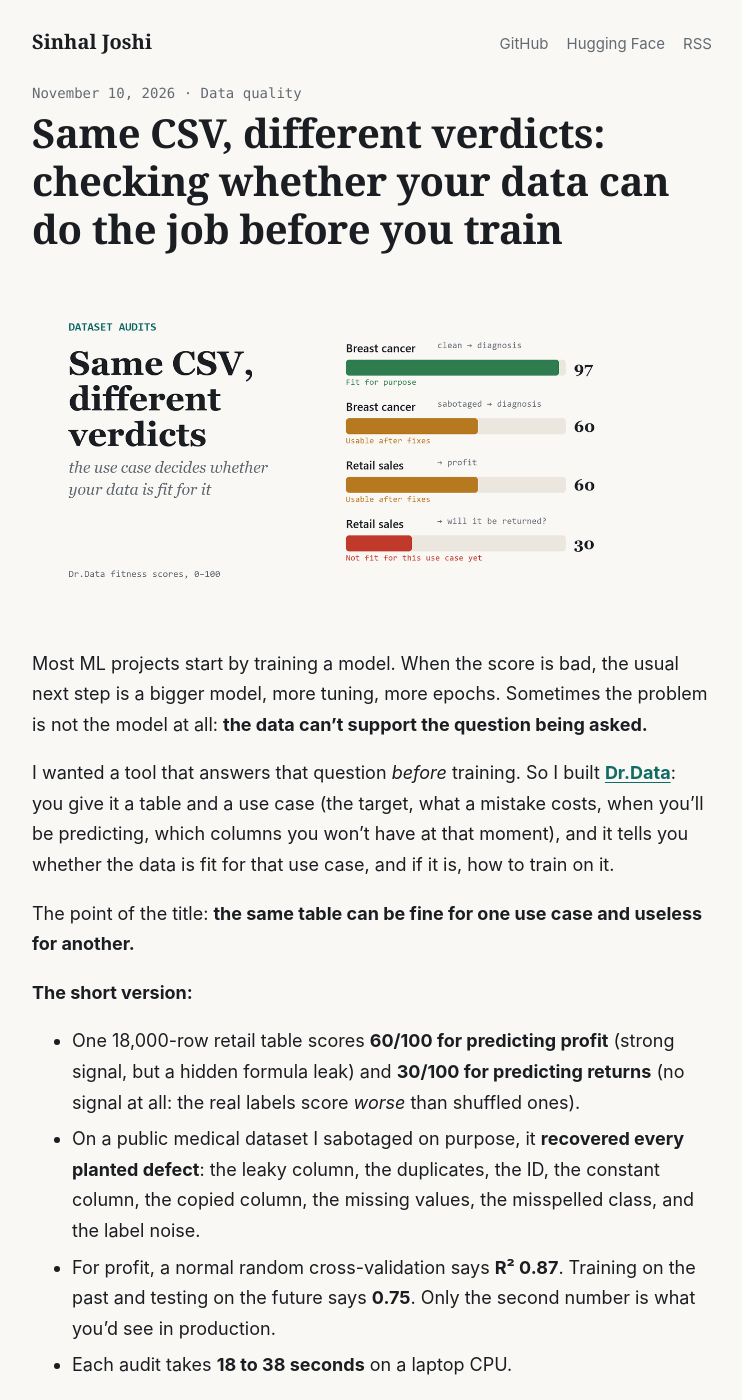
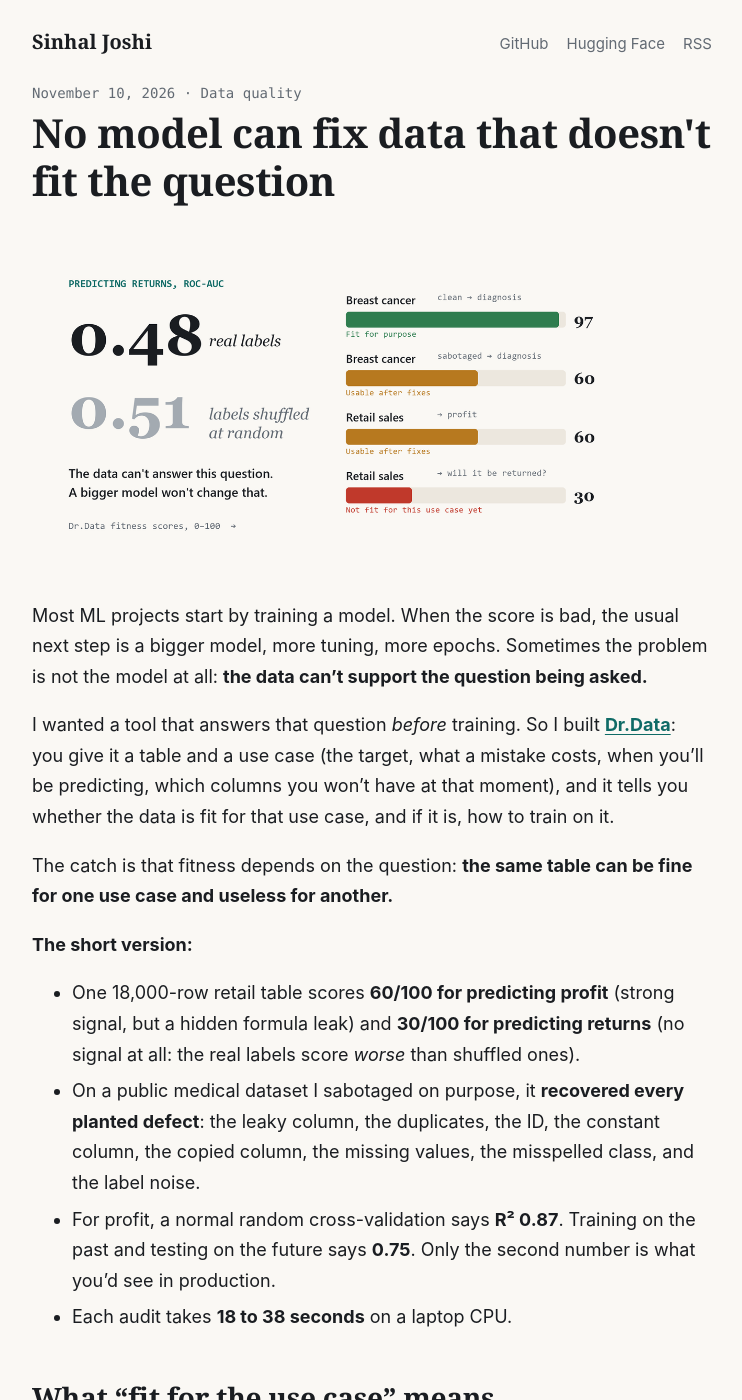
Before and after one commit to Zephyr4772/zephyr4772.github.io, a Jekyll site: the page built from _posts/2026-11-10-same-csv-different-verdicts.md, in a window 1280 px wide and 1400 px high. Shown: the whole window, without its empty margins (268-1010 px from the left). Built offline with Jekyll 4.4.1, drawn with Linux system fonts in a browser that asks for light colours.

Commit message:
Dr.Data post: new title and cover without repeated headline
Co-Authored-By: Claude Opus 5.5 <noreply@anthropic.com>

```diff
--- a/_posts/2026-11-10-same-csv-different-verdicts.md
+++ b/_posts/2026-11-10-same-csv-different-verdicts.md
@@ -1,17 +1,17 @@
 ---
 layout: post
-title: "Same CSV, different verdicts: checking whether your data can do the job before you train"
+title: "No model can fix data that doesn't fit the question"
 description: "I built Dr.Data, a pre-training audit for tabular data. One retail table scores 60 for predicting profit and 30 for predicting returns. A sabotaged medical dataset gives up every planted defect. The question it answers is not 'is this data clean?' but 'is this data fit for this use case?'"
 tag: Data quality
 image: /assets/img/drdata/cover.png
-image_alt: "Dr.Data fitness scores for four audits: breast cancer clean 97, sabotaged 60, retail profit 60, retail returns 30"
+image_alt: "Predicting returns: ROC-AUC 0.48 with real labels vs 0.51 with shuffled labels; Dr.Data fitness scores: breast cancer clean 97, sabotaged 60, retail profit 60, retail returns 30"
 ---
 
 Most ML projects start by training a model. When the score is bad, the usual next step is a bigger model, more tuning, more epochs. Sometimes the problem is not the model at all: **the data can't support the question being asked.**
 
 I wanted a tool that answers that question *before* training. So I built **[Dr.Data](https://github.com/Zephyr4772/Dr.Data)**: you give it a table and a use case (the target, what a mistake costs, when you'll be predicting, which columns you won't have at that moment), and it tells you whether the data is fit for that use case, and if it is, how to train on it.
 
-The point of the title: **the same table can be fine for one use case and useless for another.**
+The catch is that fitness depends on the question: **the same table can be fine for one use case and useless for another.**
 
 **The short version:**
 
```
Also changed, not shown: assets/img/drdata/cover.png.
